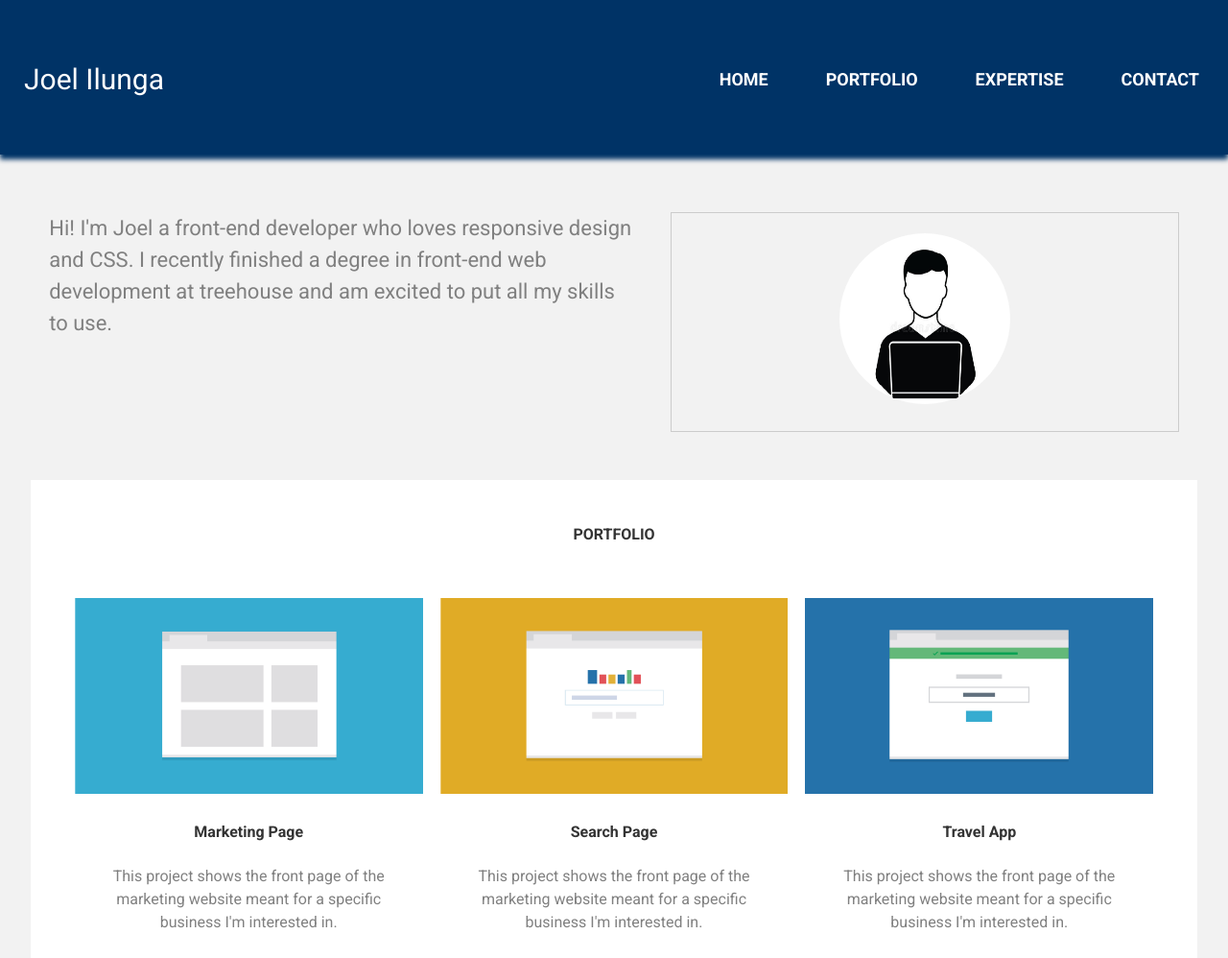
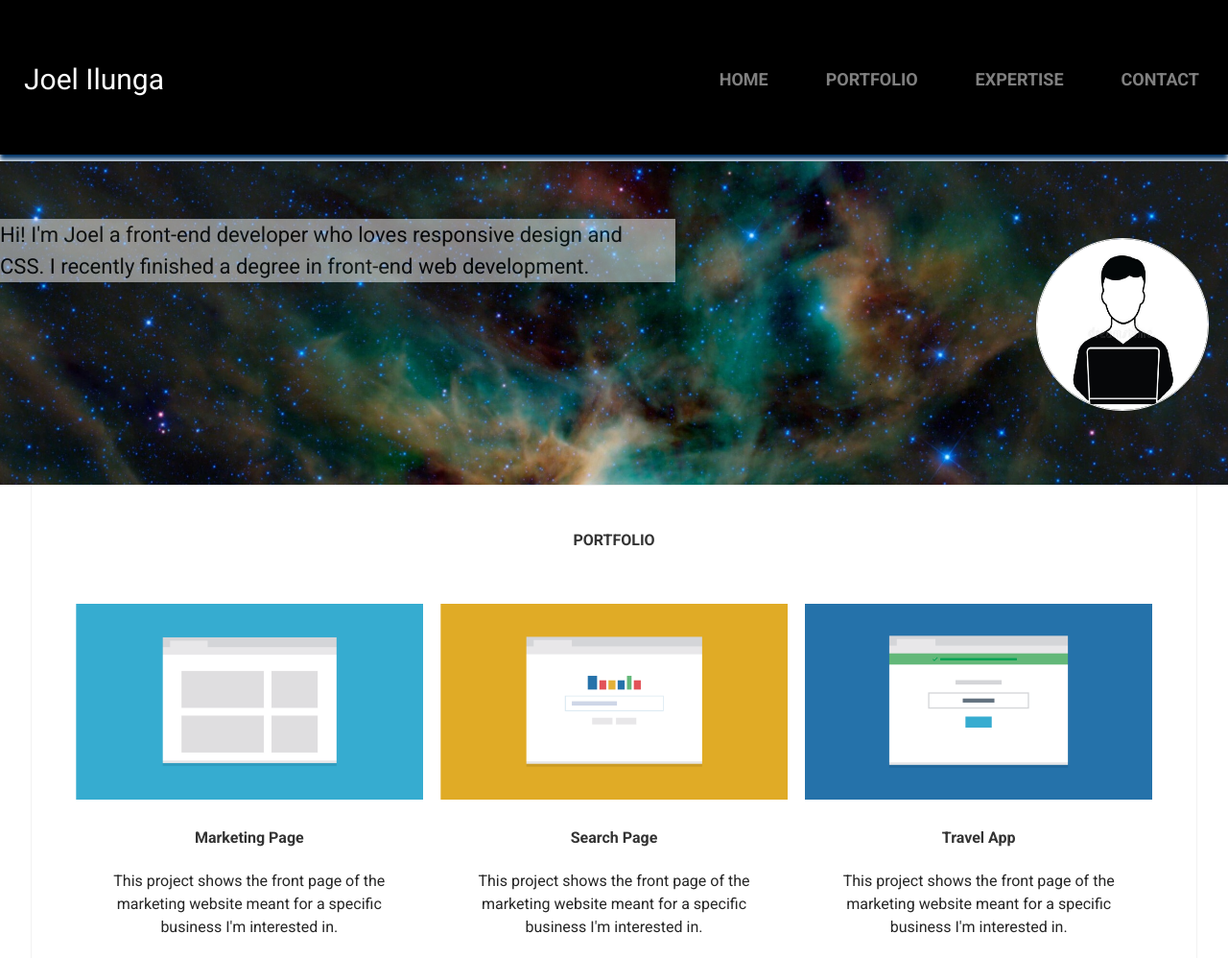
Before and after one commit to Jmfuniilunga/tech-degree-project-2, a plain HTML site: page index.html in a window 1280 px wide. Shown: the top 998 px of the page at 96% size. Drawn offline with Linux system fonts and the light colour scheme; a web font is replaced by a local one.

Commit message:
Ipad style updated
The ipad/medium screen has been updated.

```diff
--- a/index.html
+++ b/index.html
@@ -27,8 +27,7 @@
       <aside class="profile-text">
         <p class="header-text">
           Hi! I'm Joel a front-end developer who loves responsive design and CSS. I recently
-          finished a degree in front-end web development at treehouse and am excited to put
-          all my skills to use.
+          finished a degree in front-end web development.
         </p>
       </aside>
     </header>
--- a/styles.css
+++ b/styles.css
@@ -9,7 +9,9 @@ body {
   text-align: center;
   font-family: 'Roboto', helvetica, "poppins";
   color: #222;
+  color: #262626;
   background: #f2f2f2;
+
   line-height: 1.5;
 }
 
@@ -22,6 +24,8 @@ body {
     text-align: left;
 
   margin-top: 20px;
+  border-bottom: 1px solid #f2f2f2;
+  padding-bottom: 40px;
 }
 .my-skills{
   flex-basis: 100%;
@@ -29,7 +33,7 @@ body {
 
 }
 .my-skills p{
-  color: #808080;
+
   padding-right:30px;
   padding-left: 30px;
 }
@@ -106,7 +110,7 @@ color: #333333;
 
 
 .wrapper{
-
+  background-color: white;
 width: 100%;
 margin: auto;
 }
@@ -114,6 +118,7 @@ margin: auto;
   width: 100%;
   margin: auto;
   background: #f2f2f2;
+
 
 
 
@@ -129,18 +134,25 @@ margin: auto;
   padding: 0;
 
 background-color: #003366;
+background-color: black;
 
     padding: 10px;
 
 
 }
+
 header {
    text-align: center;
 
    color: #808080;
-   margin-top: 40px;
+   margin-top: 0px;
 
 
+   text-align: center;
+     background: url('img/man2.jpg') no-repeat top center ;
+     background-size: cover;
+     overflow: hidden;
+     padding-top: 60px;
 
 }
 .nav .name {
@@ -151,7 +163,9 @@ header {
     font-size: 30px;
     padding: 20px 0px 20px 0px;
   background-color: #003366;
+  background-color: black;
     color: white;
+    color: #cccccc;
     font-weight: normal;
 
 
@@ -211,6 +225,7 @@ a:hover {
 /* main Styles */
 .flex{
   background-color: white;
+border: 1px solid #f2f2f2;
   width: 100%;
   text-align: center;
 
@@ -220,7 +235,7 @@ a:hover {
   width: 92%;
   margin: auto;
   text-align: center;
-   color: #808080;
+
 
    border: 1px solid #fff;
 
@@ -310,7 +325,7 @@ padding: 30px 0px 30px 0px;
 @media screen and (min-width: 768px) {
 
 header{
-  width: 92%;
+  width: 100%;
   margin: auto;
   display: flex;
   flex-direction: row;
@@ -323,19 +338,25 @@ header{
 a {
   text-decoration: none;
 color: #333333;
+
 font-size: 17px;
 
 }
 .nav a {
   color:white;
+  color:grey;
+
     transition: all .5s;
 }
 
 .profile-picture{
   order: 2;
-  flex-basis: 25%;
+  flex-basis: 45%;
   border: none;
   padding: 0;
+  padding-right: 20px;
+
+text-align: right;
 
 }
 a:hover {
@@ -343,11 +364,17 @@ a:hover {
 }
 .profile-text{
   order: 1;
-  flex-basis: 75%;
+  flex-basis: 47%;
   text-align: left;
+  margin-left: 20px;
 
   padding: 0;
-  margin: 0;
+
+  padding:10px 0px 10px 20px;
+
+  background-color: white;
+  opacity: 0.5;
+  color:black;
 
 
 }
@@ -366,7 +393,8 @@ a:hover {
   list-style-type: none;
   margin: 0 auto;
   padding: 0;
-  margin-bottom: 50px;
+  margin-bottom: 0px;
+    padding-bottom: 20px;
 }
 .name{
   display: inline;
@@ -375,6 +403,7 @@ a:hover {
 .nav li {
 display: inline-block;
   background-color: #003366;
+  background-color: black;
 padding: 10px 30px 10px 30px;
 margin-bottom: 6px;
 }
@@ -421,9 +450,11 @@ margin-bottom: 6px;
 }
 .top-footer-text{
   font-size: 20px;
-  margin-bottom: 50px;
+  margin-bottom: 40px;
+
 
 }
+
 .nav-2 a{
  font-size: 16px;
 }
@@ -492,7 +523,8 @@ header{
 .profile-picture{
   order: 2;
   flex-basis: 45%;
-  border: 1px solid #ccc;
+
+
   padding: 20px;
 }
 .profile-text{
@@ -520,7 +552,7 @@ header{
   font-weight: 700;
   list-style-type: none;
   margin: 0 auto;
-    margin-bottom: 60px;
+    margin-bottom: 7px;
     padding: 40px 0px 30px 0px;
       box-shadow: 0px 5px 5px #003366;
   /*padding: 40px 0px 40px 0px;*/
@@ -555,6 +587,7 @@ nav- li {
   align-items: flex-start;
   justify-content: center;
   margin-top: 20px;
+  border: 1px solid #f2f2f2;
 }
 .my-skills{
   flex-basis: 85%;
```
Also changed, not shown: img/man2.jpg (added).
